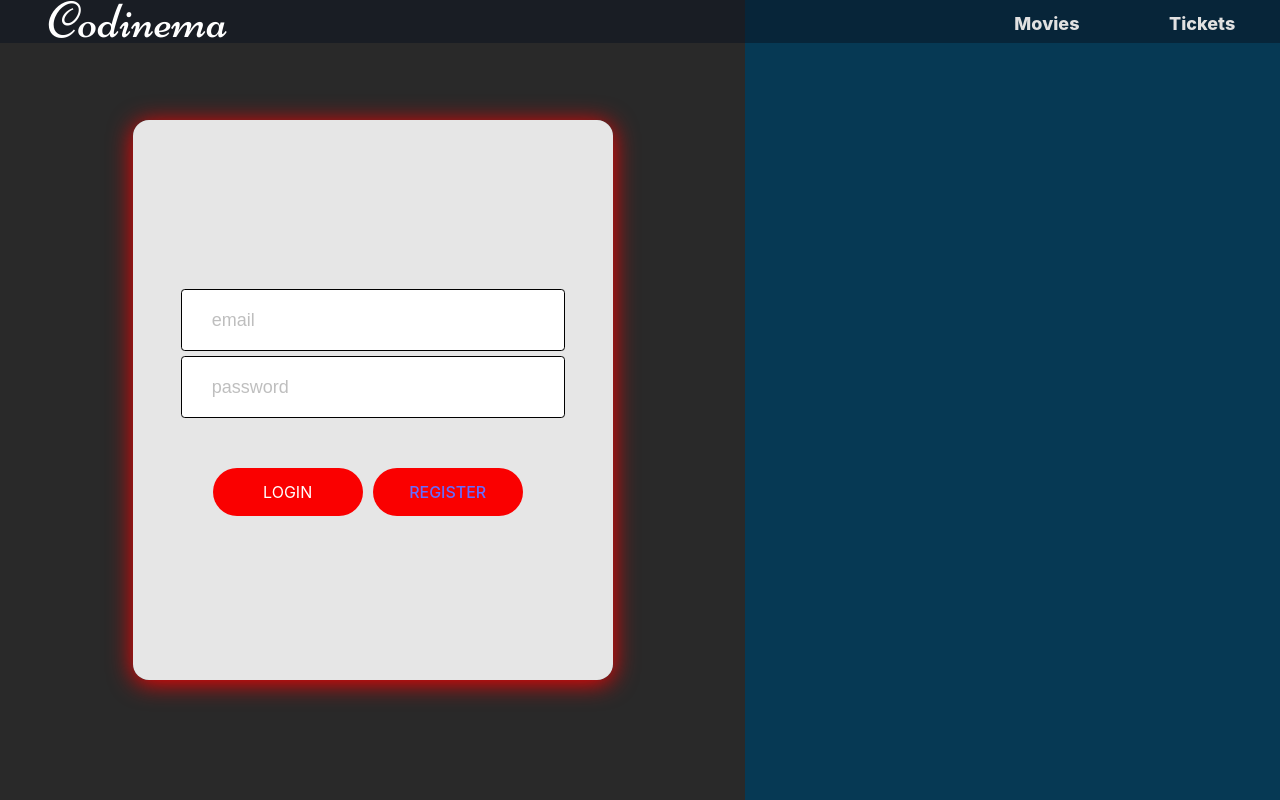
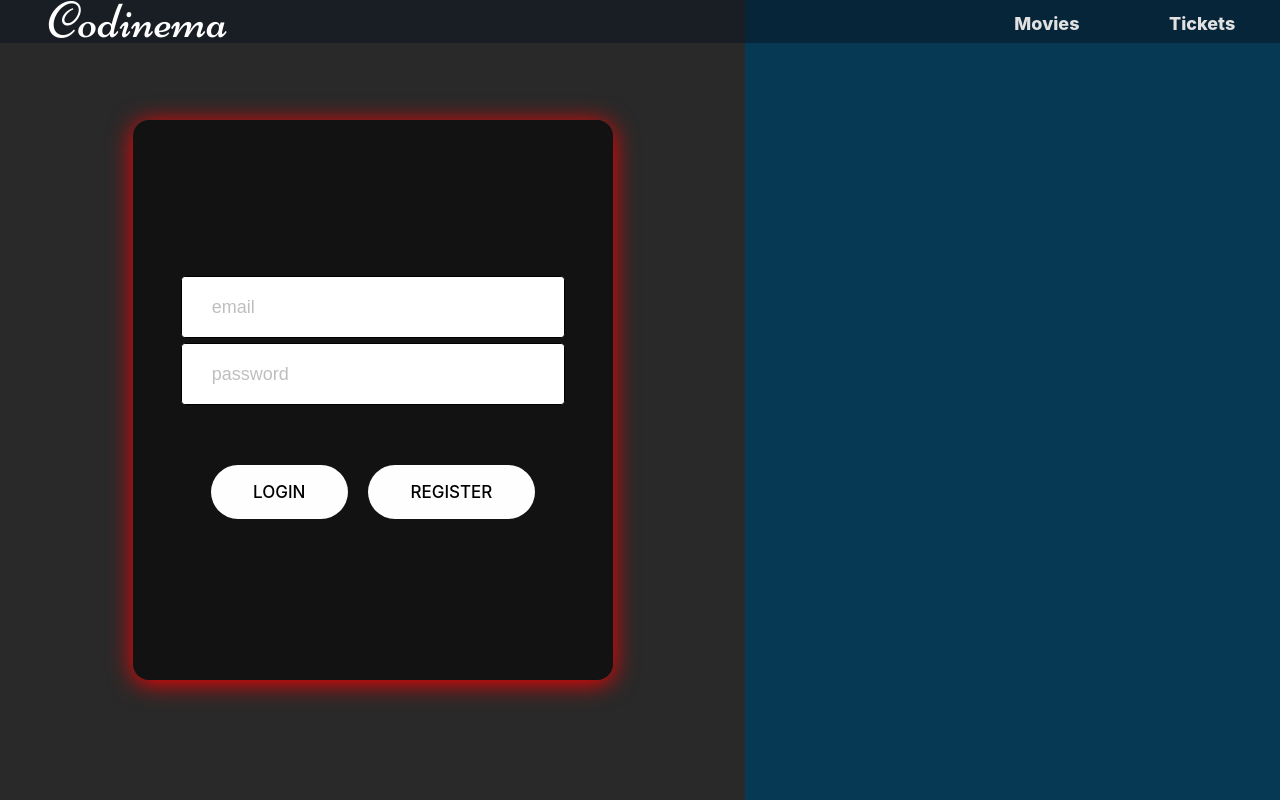
Before and after one commit to RogeSocial/cinema-project, a React (Vite) app in the folder client/: page /login in a window 1280 px wide. Shown: the top 800 px of the page. Built offline with nearby package versions, Linux system fonts and the light colour scheme; a web font is replaced by a local one.

Commit message:
base is done

```diff
--- a/client/src/pages/CreateAccountPage.jsx
+++ b/client/src/pages/CreateAccountPage.jsx
@@ -1,16 +1,20 @@
 import React from "react";
+import { Link } from "react-router-dom";
 import '../styles/account.css'
 
 export default function () {
     return (
         <section>
-        <div className="cover">
+        <form className="cover">
             <input type="text" placeholder="full name"></input>
             <input type="email" placeholder="email"></input>
             <input type="number" placeholder="phone number"></input>
-            <input type="password" placeholder="password"></input>
-            <input type="password" placeholder="confirm password"></input>
-        </div>
+            <input type="password" placeholder="password" minLength="8"></input>
+            <input type="password" placeholder="confirm password" minLength="8"></input>
+            <br></br>
+            <button className="button">REGISTER</button>
+            <Link to="/login"><button id="button">Already have an account? Sign in.</button></Link>
+        </form>
     </section>
     )
 }
--- a/client/src/pages/LoginPage.jsx
+++ b/client/src/pages/LoginPage.jsx
@@ -15,10 +15,10 @@ export default function () {
         <section>
             <div className="cover">
                 <input type="email" placeholder="email"></input>
-                <input type="password" placeholder="password"></input>
+                <input type="password" placeholder="password" minLength="8"></input>
                 <div className="button-container">
-                    <div id="button" onClick={popup}>LOGIN</div>
-                    <Link to ="/register"><div id="button">REGISTER</div></Link>
+                    <button className="button" onClick={popup}>LOGIN</button>
+                    <Link to ="/register"><button className="button">REGISTER</button></Link>
                 </div>
 
                 <div className={popupStyle}>
--- a/client/src/styles/account.css
+++ b/client/src/styles/account.css
@@ -4,7 +4,7 @@
 }
 
 .cover {
-    background-color: rgba(255, 255, 255, 0.884);
+    background-color: rgba(0, 0, 0, 0.548);
     width: 30em;
     height: 35em;
     position: relative;
@@ -17,22 +17,9 @@
     margin: auto;
 }
 
-#button {
-    position: relative;
-    width: 150px;
-    height: 3em;
-    background-color: rgb(250, 0, 0);
-    display: flex;
-    justify-content: center;
-    align-items: center;
-    transition: 0.5s;
-    border-radius: 50px;
-    cursor: pointer;
-    margin-right: 10px;
-}
-
-#button:hover {
-    transform: scale(1.05);
+a {
+    text-decoration: none;
+    color: inherit;
 }
 
 .button-container {
@@ -57,7 +44,7 @@
     justify-content: center;
     border-radius: 0.25em;
     background-color: transparent;
-    color: red;
+    color: rgb(170, 0, 0);
     bottom: 70px;
     transform: scale(1);
     transition: 1.5s;
@@ -83,3 +70,10 @@ input:focus {
     color: black;
     opacity: 25%;
 }
+
+#button {
+    background-color: transparent;
+    border: none;
+    color: white;
+    cursor: pointer;
+}
```
